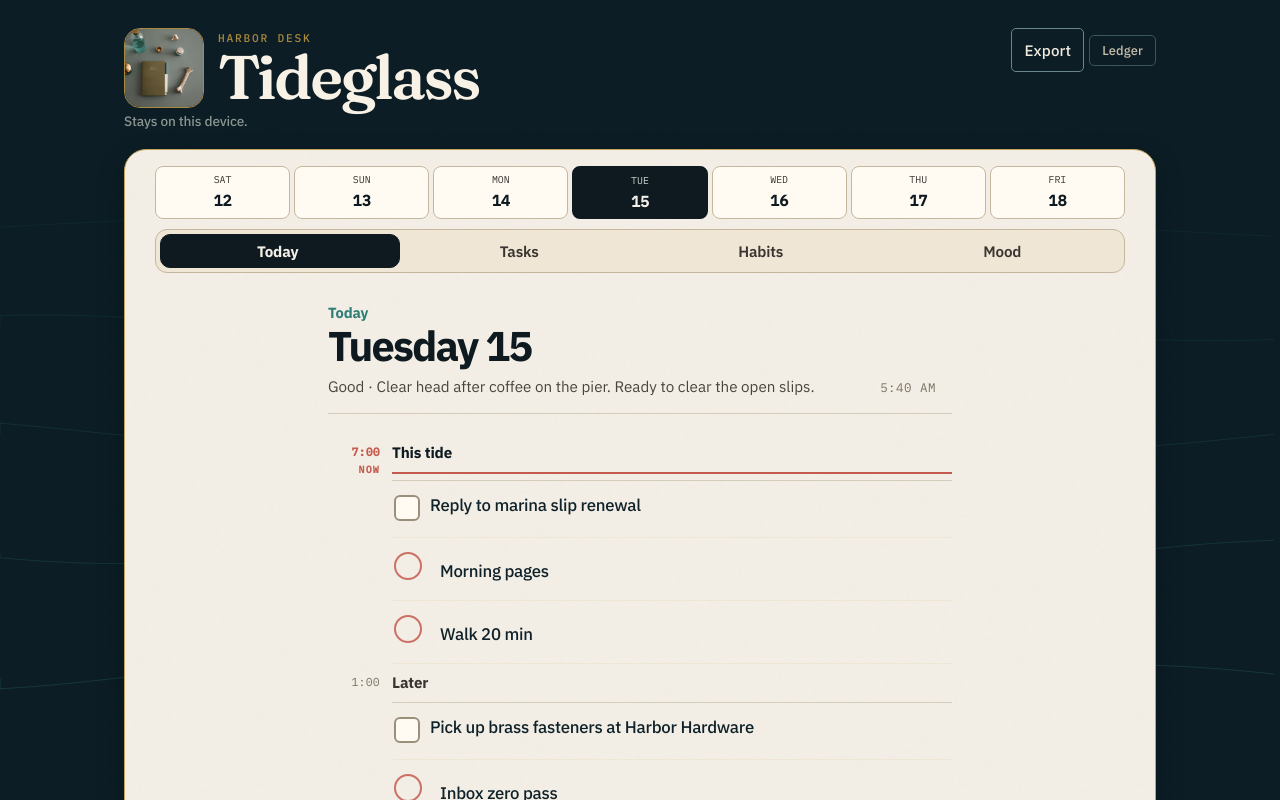
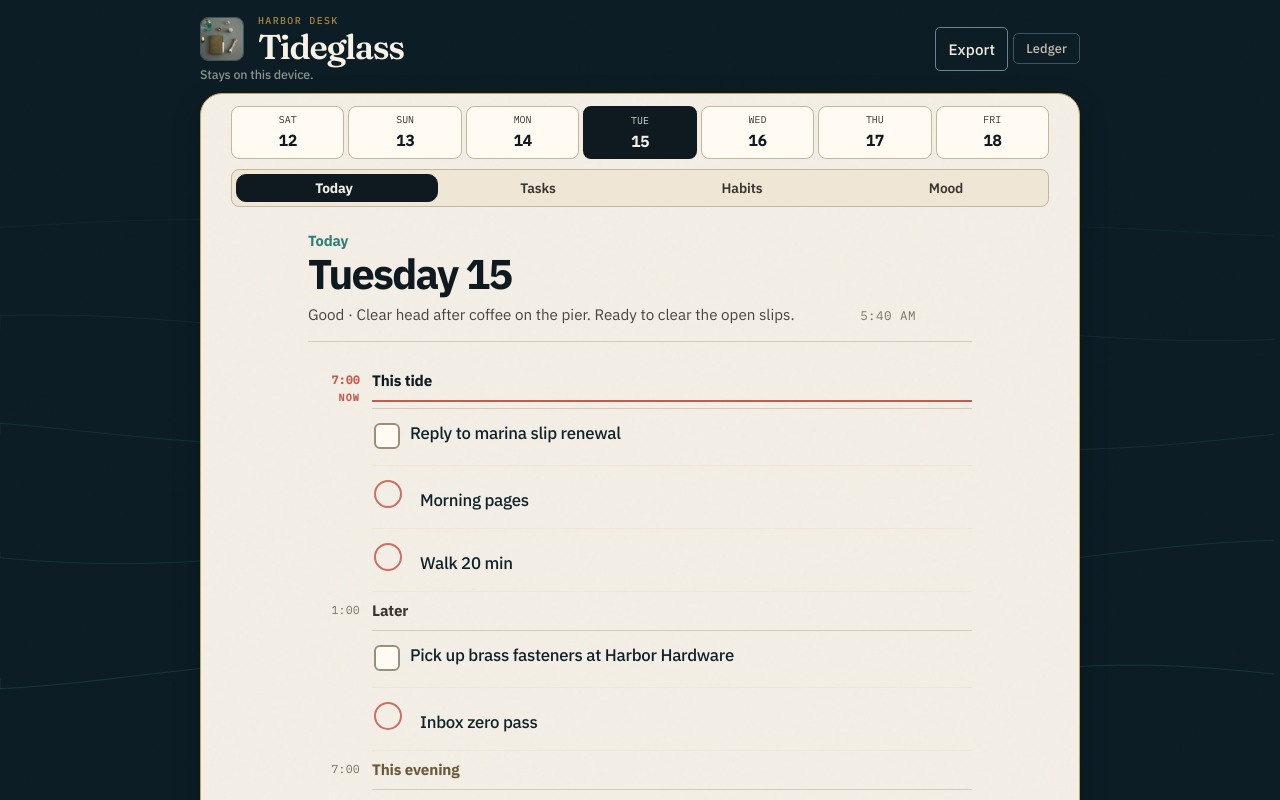
Before and after one commit to Btheriot83/buildgames-lunatask, a React (Vite) app: page / in a window 1280 px wide. Shown: the top 800 px of the page. Built offline with nearby package versions, Linux system fonts and the light colour scheme.

Commit message:
elevate5: Harbor Desk system — compact chrome, blotter first
Design system from the desk mark: smaller Fraunces lockup so This evening lands on the fold.

```diff
--- a/src/index.css
+++ b/src/index.css
@@ -3237,3 +3237,50 @@ button, input, select, textarea {
 .today-group.is-now .today-group-label {
   color: var(--ink-on-paper) !important;
 }
+
+/* ——— elevate5: design-system-from-assets — compact chrome so the blotter is the product ——— */
+.brand-bottle {
+  width: 44px !important;
+  height: 44px !important;
+  border-radius: 8px !important;
+  border: 1px solid #3a5560 !important;
+}
+.brand-title {
+  font-size: clamp(1.7rem, 3.2vw, 2.15rem) !important;
+  line-height: 0.95 !important;
+}
+.eyebrow {
+  font-size: 0.62rem !important;
+  letter-spacing: 0.14em !important;
+}
+.brand-sub {
+  margin-top: 2px !important;
+  font-size: 0.78rem !important;
+}
+.shell-chrome-lean {
+  margin-bottom: 10px !important;
+  align-items: center !important;
+}
+.app-frame {
+  padding: 14px 20px 56px !important;
+  max-width: 920px !important;
+}
+.desk-paper {
+  padding-top: 10px !important;
+  padding-bottom: 20px !important;
+}
+.desk-paper .tabs-track {
+  padding: 2px !important;
+  border-radius: 8px !important;
+}
+.desk-paper .tab-btn {
+  min-height: 32px !important;
+  padding: 4px 10px !important;
+  font-size: 0.86rem !important;
+}
+.tabs-nav {
+  margin-bottom: 10px !important;
+}
+.today-ledger {
+  max-width: 680px;
+}
```
Also changed, not shown: gauntlet/HARBOR_DESK_SYSTEM.md (added, +29 -0 lines), 1 other file (tests, documents, lock files or other folders).
